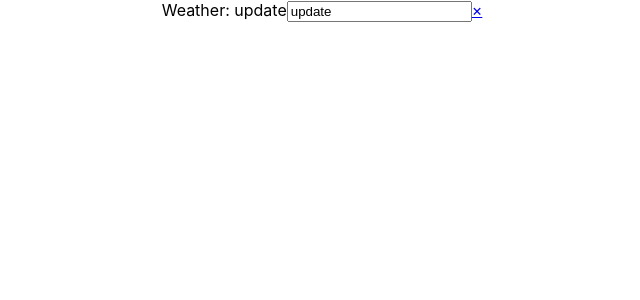
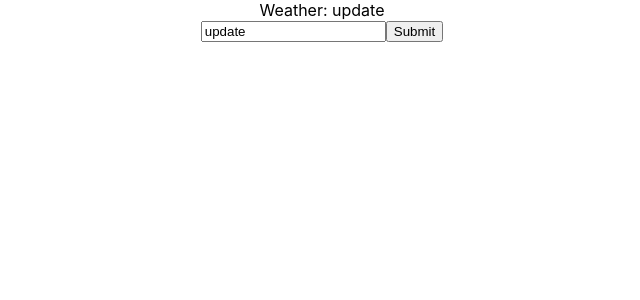
Before and after one commit to march-dave/weather-app, a React (Create React App) app: page / in a window 1280 px wide. Shown: the top 300 px of the page, without its empty margins (318-958 px from the left). Built offline with nearby package versions, Linux system fonts and the light colour scheme.

Commit message:
use from

```diff
--- a/src/Weather.js
+++ b/src/Weather.js
@@ -34,22 +34,27 @@ class Weather extends Component {
     let city = e.target.name;
     // city = "Toronto";
 
-    const url = `https://api.openweathermap.org/data/2.5/forecast?q=${city}&APPID=885c24dac664de0bc9186f32747cf51a`;
+    // const url = `https://api.openweathermap.org/data/2.5/forecast?q=${city}&APPID=885c24dac664de0bc9186f32747cf51a`;
 
-    fetch(url)
-      .then(res => res.json())
-      .then(data => {
-        let result = [];
-        let res_city;
+    // fetch(url)
+    //   .then(res => res.json())
+    //   .then(data => {
+    //     let result = [];
+    //     let res_city;
 
-        console.log(data.city.name);
+    //     console.log(data.city.name);
 
-        console.log(data);
-      });
+    //     console.log(data);
+    //   });
+  };
+
+  handleSubmit = (e) => {
+    console.log("handle Submit1111");
+    e.preventDefault();
   };
 
   closeMenu() {
-    console.log("closeMenu");
+    // console.log("closeMenu");
   }
 
   componentWillUnmount() {
@@ -64,18 +69,14 @@ class Weather extends Component {
       <div>
         Weather: {this.state.city}
         {/* <input onClick={this.handleChange} value={this.state.text} /> */}
-        <input
-          onChange={this.handleChange}
-          value={this.state.city}
-          name="city"
-        />
-        <a
-          href="javascript:void(0)"
-          className="closebtn"
-          onClick={this.closeMenu}
-        >
-          ×
-        </a>
+        <form onSubmit={this.handleSubmit}>
+          <input
+            onChange={this.handleChange}
+            value={this.state.city}
+            name="city"
+          />
+          <button>Submit</button>
+        </form>
       </div>
     );
   }
```
